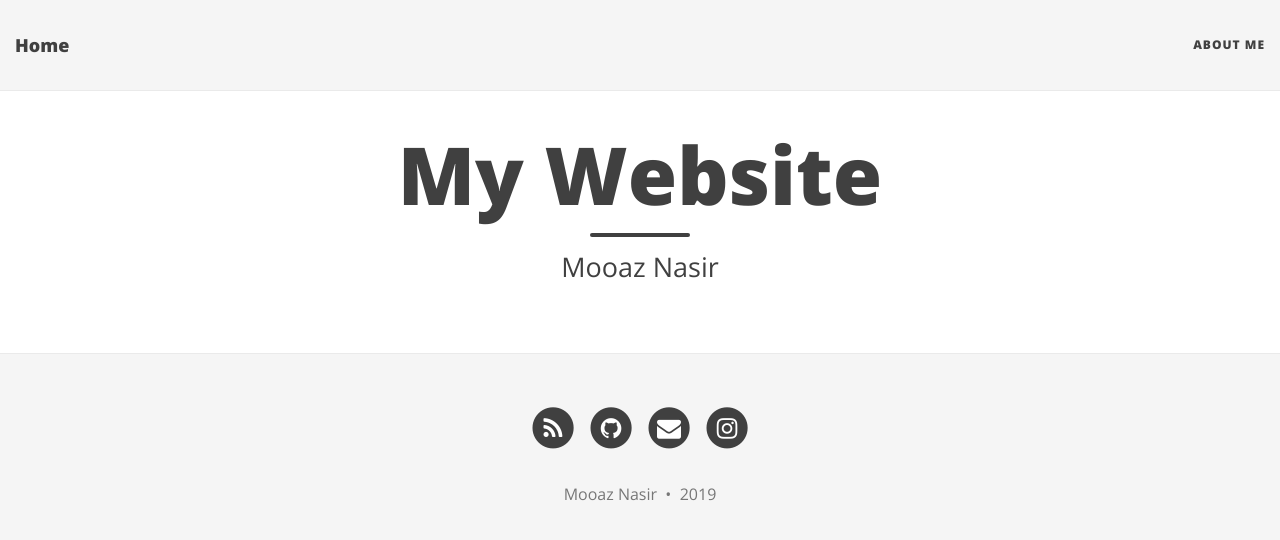
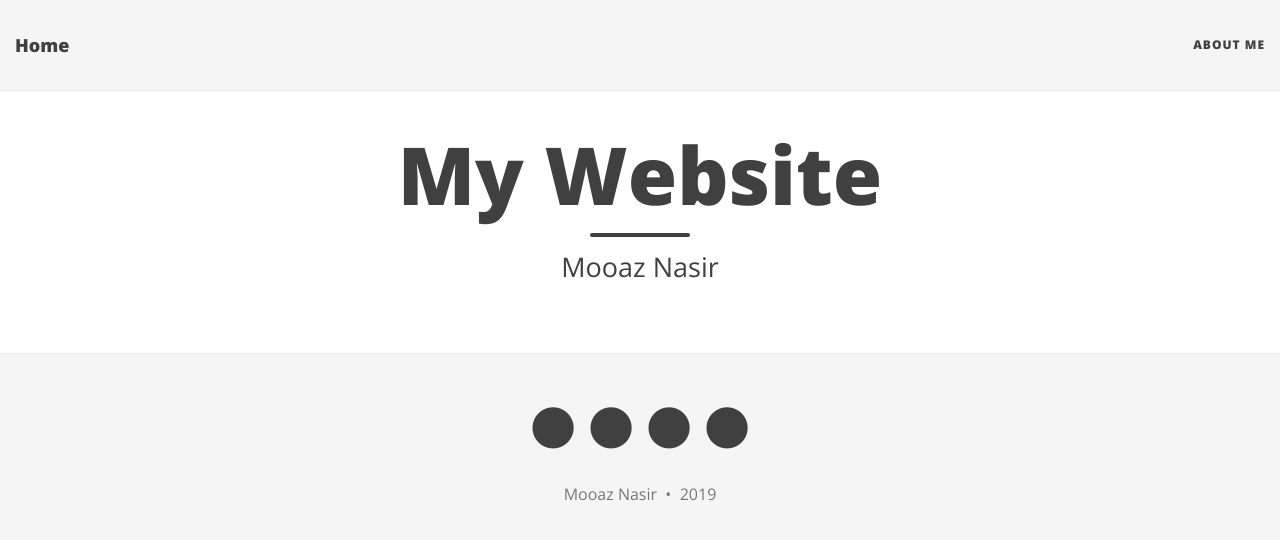
Before and after one commit to epicmanmoo/epicmanmoo.github.io, a Jekyll site: the page built from index.html, in a window 1280 px wide. Shown: the top 540 px of the page. Built offline with Jekyll 4.4.1, drawn with Linux system fonts in a browser that asks for light colours; nearby versions of some CDN libraries; the list of posts is cut into pages by our own code.

Commit message:
Update footer.html

```diff
--- a/_includes/footer.html
+++ b/_includes/footer.html
@@ -16,7 +16,6 @@
             {%- endif -%}
                 <span class="fa-stack fa-lg" aria-hidden="true">
                   <i class="fa fa-circle fa-stack-2x"></i>
-                  <i class="fa {{ element.icon }} fa-stack-1x fa-inverse"></i>
                 </span>
                 <span class="sr-only">{{ element.name }}</span>
               </a>
```
